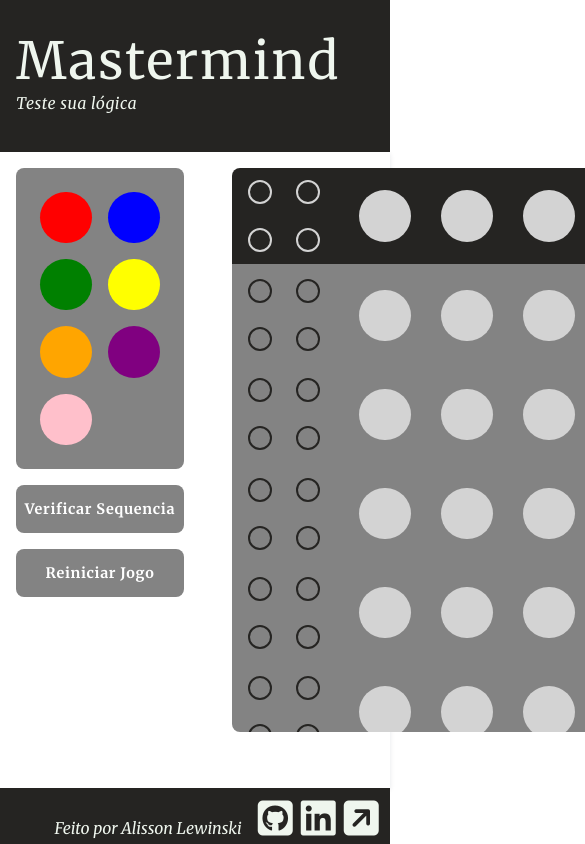
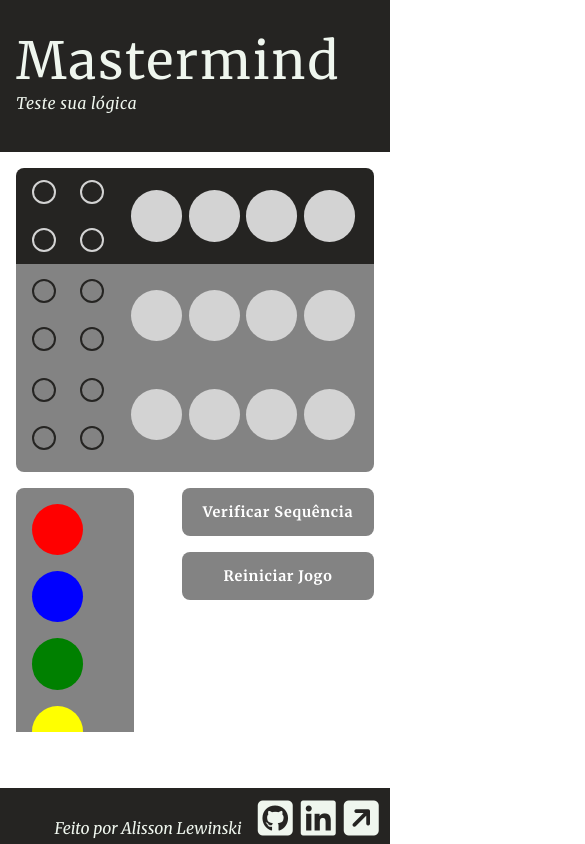
Before and after one commit to alisson-ski/mastermind, an Angular app: page / in a window 390 px wide. Shown: the top 844 px of the page, 585 px wide, since content can reach past the window. Built offline with nearby package versions, Linux system fonts and the light colour scheme.

Commit message:
add responsivity

```diff
--- a/src/app/mastermind/color-picker/color-picker.component.scss
+++ b/src/app/mastermind/color-picker/color-picker.component.scss
@@ -20,3 +20,12 @@
     }
   }
 }
+
+@media(max-width: 768px) {
+  #color-picker {
+    display: flex;
+    flex-wrap: wrap;
+    gap: 1rem;
+    padding: 1rem
+  }
+}
--- a/src/app/mastermind/mastermind.component.html
+++ b/src/app/mastermind/mastermind.component.html
@@ -21,7 +21,7 @@
   </div>
 
   <div id="controls">
-    <button class="ski-btn" (click)="onVerifySequenceClick()">Verificar Sequencia</button>
+    <button class="ski-btn" (click)="onVerifySequenceClick()">Verificar Sequência</button>
     <button class="ski-btn" (click)="restartGame()">Reiniciar Jogo</button>
   </div>
 </div>
--- a/src/app/mastermind/mastermind.component.scss
+++ b/src/app/mastermind/mastermind.component.scss
@@ -27,6 +27,7 @@
 
   #board {
     grid-area: board;
+    min-height: 19rem;
 
     background-color: var(--primary-color);
     border-radius: var(--border-radius);
@@ -63,3 +64,15 @@
     }
   }
 }
+
+@media(max-width: 768px) {
+  #mastermind {
+    width: auto;
+    overflow-y: auto;
+    grid-template-columns: 1fr 12rem;
+    grid-template-rows: 1fr 1fr;
+    grid-template-areas:
+      'board board'
+      'color-picker controls';
+  }
+}
```
